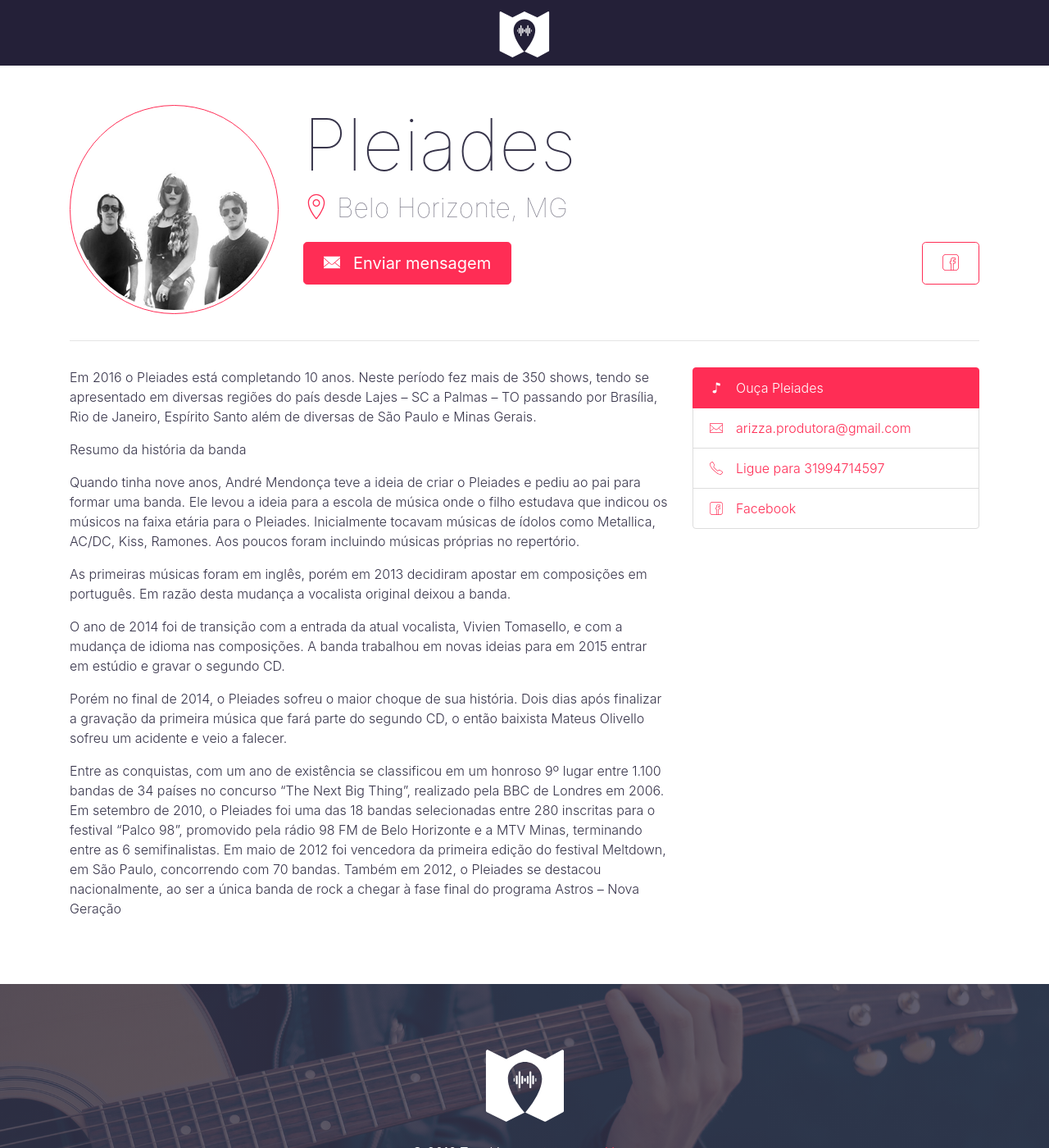
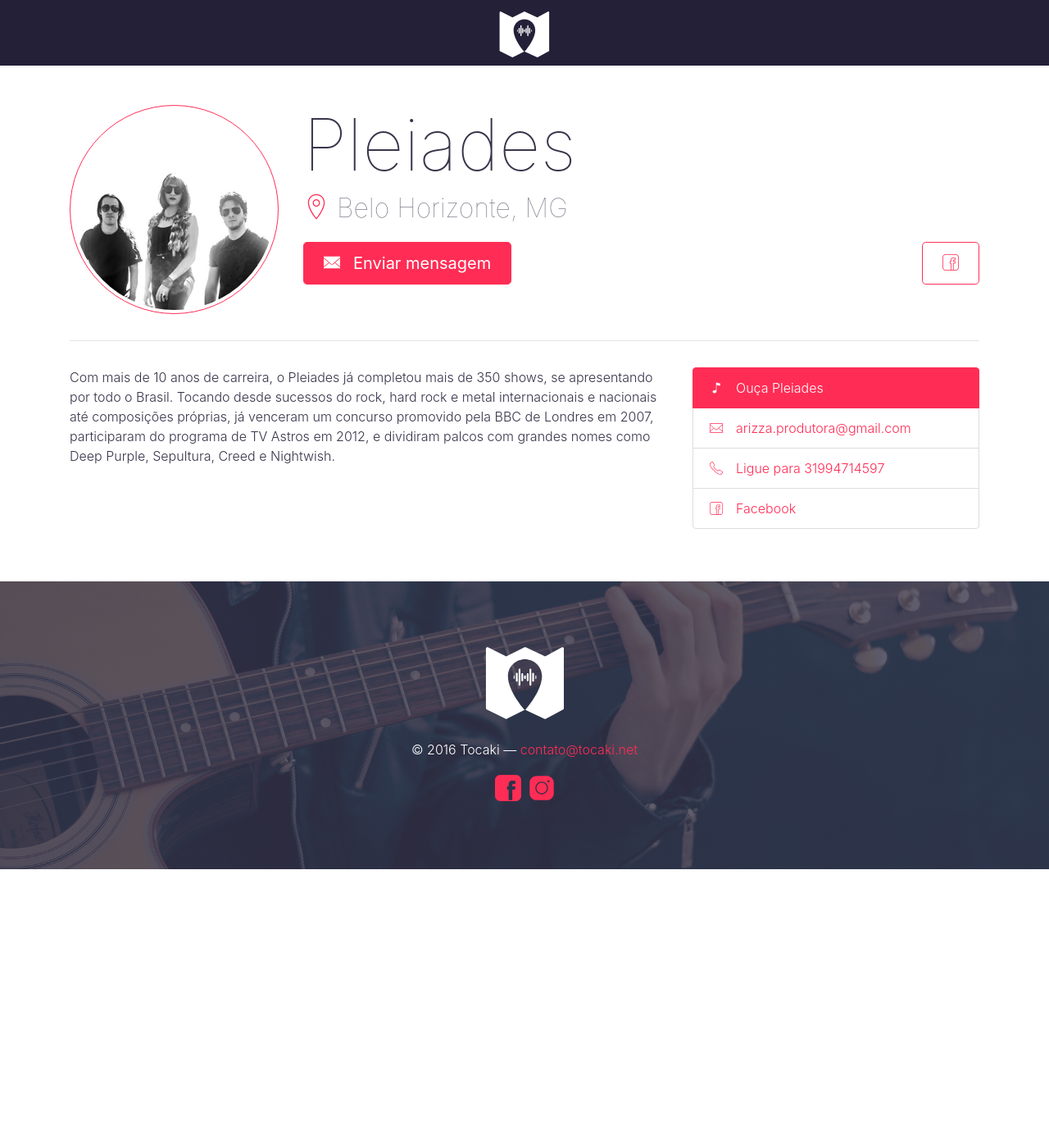
Before and after one commit to tocaki/tocaki.github.io, a Jekyll site: the page built from _artists/2016-10-28-pleiades.md, in a window 1280 px wide and 1400 px high. Shown: the whole window at 82% size. Built offline with Jekyll 4.4.1, drawn with Linux system fonts in a browser that asks for light colours.

Commit message:
Updated 2016-10-28-pleiades.md

```diff
--- a/_artists/2016-10-28-pleiades.md
+++ b/_artists/2016-10-28-pleiades.md
@@ -11,16 +11,4 @@ email: arizza.produtora@gmail.com
 facebook: pleiadesoficial
 phone: '31994714597'
 ---
-Em 2016 o Pleiades está completando 10 anos. Neste período fez mais de 350 shows, tendo se apresentado em diversas regiões do país desde Lajes – SC a Palmas – TO passando por Brasília, Rio de Janeiro, Espírito Santo além de diversas de São Paulo e Minas Gerais.
-
-Resumo da história da banda
-
-Quando tinha nove anos, André Mendonça teve a ideia de criar o Pleiades e pediu ao pai para formar uma banda. Ele levou a ideia para a escola de música onde o filho estudava que indicou os músicos na faixa etária para o Pleiades. Inicialmente tocavam músicas de ídolos como Metallica, AC/DC, Kiss, Ramones. Aos poucos foram incluindo músicas próprias no repertório.
-
-As primeiras músicas foram em inglês, porém em 2013 decidiram apostar em composições em português. Em razão desta mudança a vocalista original deixou a banda.
-
-O ano de 2014 foi de transição com a entrada da atual vocalista, Vivien Tomasello, e com a mudança de idioma nas composições. A banda trabalhou em novas ideias para em 2015 entrar em estúdio e gravar o segundo CD.
-
-Porém no final de 2014, o Pleiades sofreu o maior choque de sua história. Dois dias após finalizar a gravação da primeira música que fará parte do segundo CD, o então baixista Mateus Olivello sofreu um acidente e veio a falecer.
-
-Entre as conquistas, com um ano de existência se classificou em um honroso 9º lugar entre 1.100 bandas de 34 países no concurso “The Next Big Thing”, realizado pela BBC de Londres em 2006. Em setembro de 2010, o Pleiades foi uma das 18 bandas selecionadas entre 280 inscritas para o festival “Palco 98”, promovido pela rádio 98 FM de Belo Horizonte e a MTV Minas, terminando entre as 6 semifinalistas. Em maio de 2012 foi vencedora da primeira edição do festival Meltdown, em São Paulo, concorrendo com 70 bandas. Também em 2012, o Pleiades se destacou nacionalmente, ao ser a única banda de rock a chegar à fase final do programa Astros – Nova Geração
+Com mais de 10 anos de carreira, o Pleiades já completou mais de 350 shows, se apresentando por todo o Brasil. Tocando desde sucessos do rock, hard rock e metal internacionais e nacionais até composições próprias, já venceram um concurso promovido pela BBC de Londres em 2007, participaram do programa de TV Astros em 2012, e dividiram palcos com grandes nomes como Deep Purple, Sepultura, Creed e Nightwish.
```
